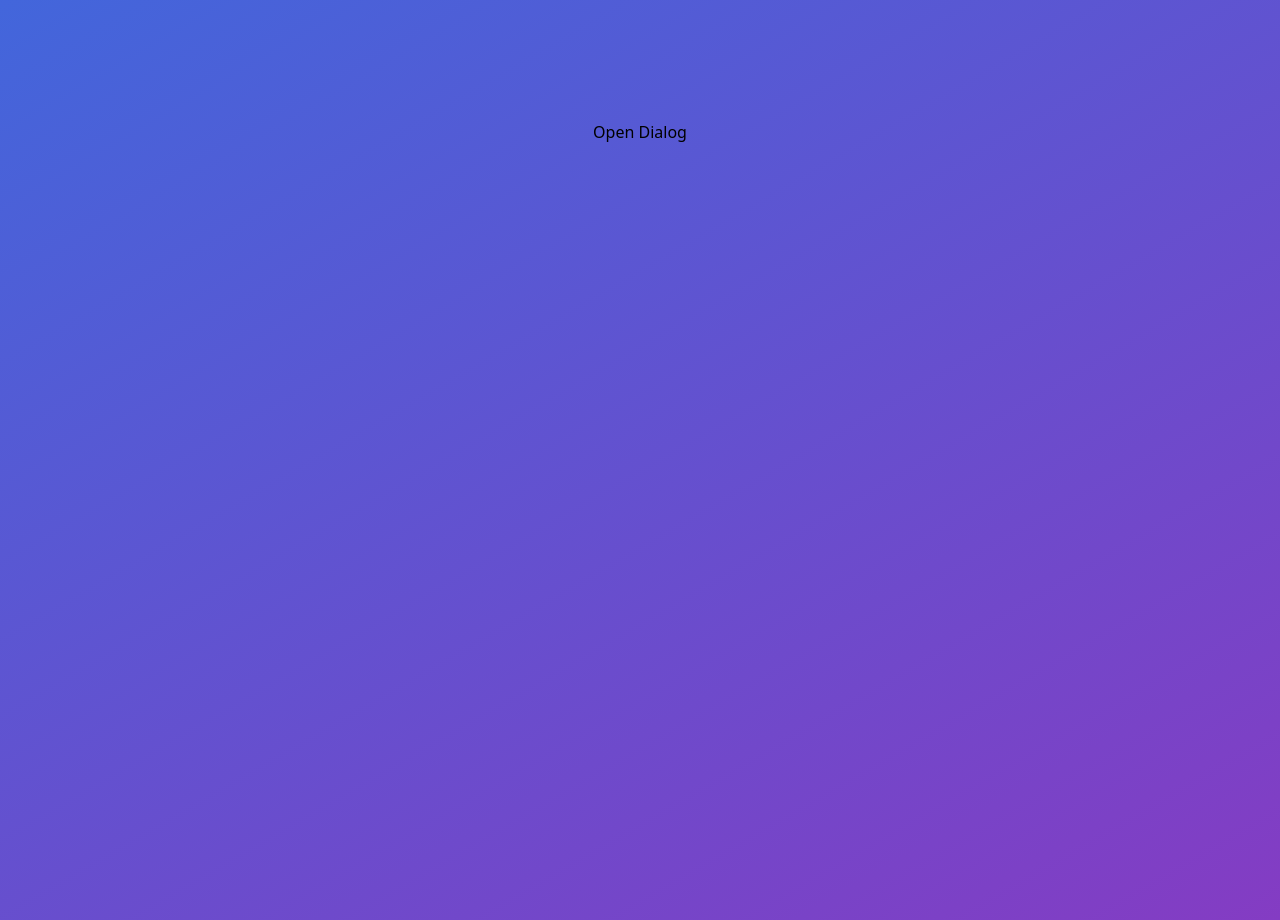
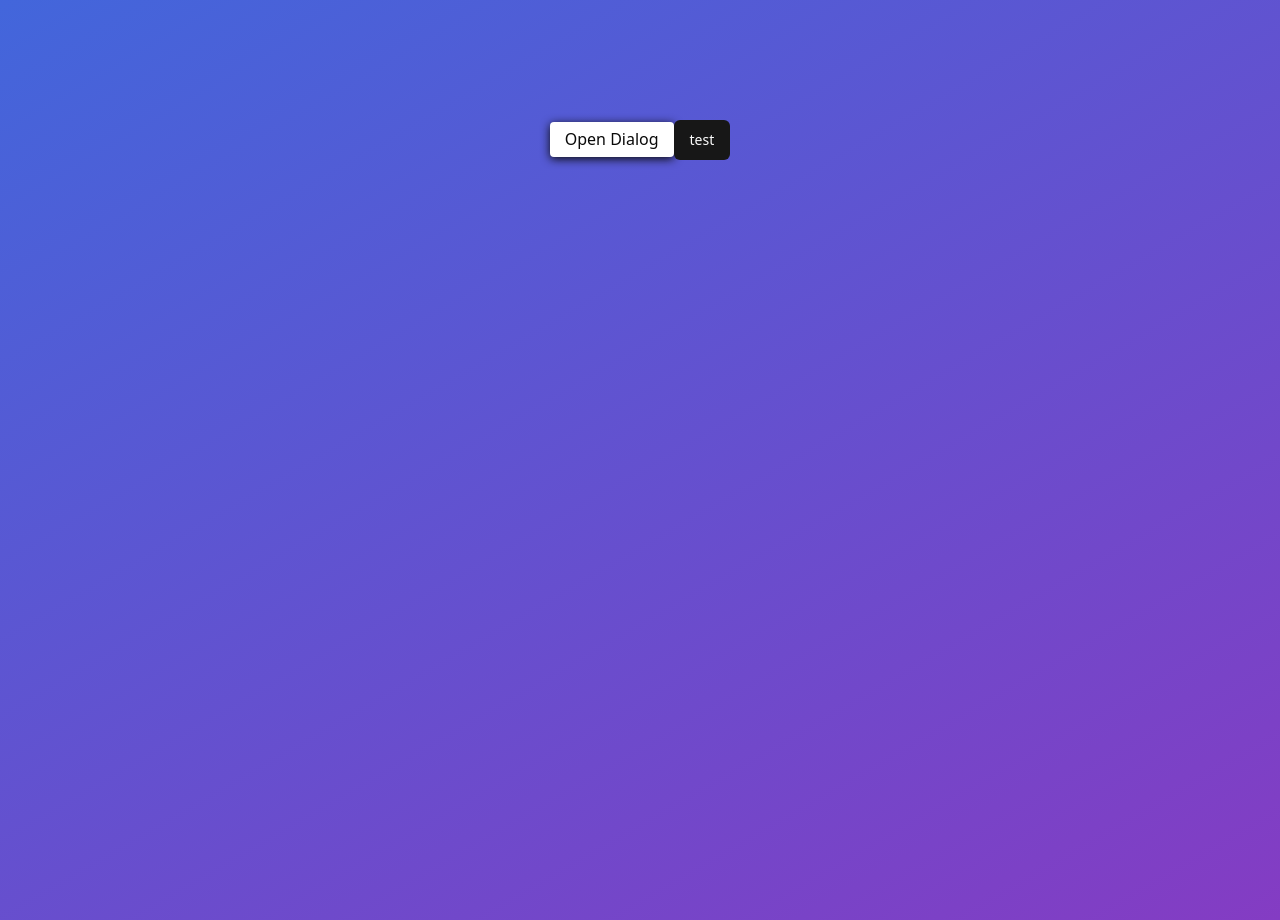
Before and after one commit to poad/next-ts-radixui-example, a Next.js app: page / in a window 1280 px wide. Built offline with nearby package versions, Linux system fonts and the light colour scheme.

Commit message:
Add shadcn/ui

```diff
--- a/src/app/globals.css
+++ b/src/app/globals.css
@@ -14,3 +14,76 @@
   -webkit-font-smoothing: antialiased;
   -moz-osx-font-smoothing: grayscale;
 }
+
+@layer base {
+  :root {
+    --background: 0 0% 100%;
+    --foreground: 0 0% 3.9%;
+
+    --card: 0 0% 100%;
+    --card-foreground: 0 0% 3.9%;
+
+    --popover: 0 0% 100%;
+    --popover-foreground: 0 0% 3.9%;
+
+    --primary: 0 0% 9%;
+    --primary-foreground: 0 0% 98%;
+
+    --secondary: 0 0% 96.1%;
+    --secondary-foreground: 0 0% 9%;
+
+    --muted: 0 0% 96.1%;
+    --muted-foreground: 0 0% 45.1%;
+
+    --accent: 0 0% 96.1%;
+    --accent-foreground: 0 0% 9%;
+
+    --destructive: 0 84.2% 60.2%;
+    --destructive-foreground: 0 0% 98%;
+
+    --border: 0 0% 89.8%;
+    --input: 0 0% 89.8%;
+    --ring: 0 0% 3.9%;
+
+    --radius: 0.5rem;
+  }
+
+  .dark {
+    --background: 0 0% 3.9%;
+    --foreground: 0 0% 98%;
+
+    --card: 0 0% 3.9%;
+    --card-foreground: 0 0% 98%;
+
+    --popover: 0 0% 3.9%;
+    --popover-foreground: 0 0% 98%;
+
+    --primary: 0 0% 98%;
+    --primary-foreground: 0 0% 9%;
+
+    --secondary: 0 0% 14.9%;
+    --secondary-foreground: 0 0% 98%;
+
+    --muted: 0 0% 14.9%;
+    --muted-foreground: 0 0% 63.9%;
+
+    --accent: 0 0% 14.9%;
+    --accent-foreground: 0 0% 98%;
+
+    --destructive: 0 62.8% 30.6%;
+    --destructive-foreground: 0 0% 98%;
+
+    --border: 0 0% 14.9%;
+    --input: 0 0% 14.9%;
+    --ring: 0 0% 83.1%;
+  }
+}
+
+@layer base {
+  * {
+    @apply border-border;
+  }
+  body {
+    @apply bg-background text-foreground;
+  }
+}
--- a/src/app/page.tsx
+++ b/src/app/page.tsx
@@ -1,5 +1,6 @@
 import { Inter } from "next/font/google";
-import TestDialog from "../componnts/Dialog";
+import TestDialog from "../components/Dialog";
+import { Button } from "../components/ui/button";
 
 const inter = Inter({ subsets: ["latin"] });
 
@@ -16,6 +17,7 @@
 					dialogTitle="Test Dialog"
 					dialogText="test"
 				/>
+        <Button>test</Button>
 			</main>
 		</>
 	);
--- /dev/null
+++ b/src/components/ui/button.tsx
@@ -0,0 +1,56 @@
+import * as React from "react"
+import { Slot } from "@radix-ui/react-slot"
+import { cva, type VariantProps } from "class-variance-authority"
+
+import { cn } from "../../lib/utils"
+
+const buttonVariants = cva(
+  "inline-flex items-center justify-center rounded-md text-sm font-medium ring-offset-background transition-colors focus-visible:outline-none focus-visible:ring-2 focus-visible:ring-ring focus-visible:ring-offset-2 disabled:pointer-events-none disabled:opacity-50",
+  {
+    variants: {
+      variant: {
+        default: "bg-primary text-primary-foreground hover:bg-primary/90",
+        destructive:
+          "bg-destructive text-destructive-foreground hover:bg-destructive/90",
+        outline:
+          "border border-input bg-background hover:bg-accent hover:text-accent-foreground",
+        secondary:
+          "bg-secondary text-secondary-foreground hover:bg-secondary/80",
+        ghost: "hover:bg-accent hover:text-accent-foreground",
+        link: "text-primary underline-offset-4 hover:underline",
+      },
+      size: {
+        default: "h-10 px-4 py-2",
+        sm: "h-9 rounded-md px-3",
+        lg: "h-11 rounded-md px-8",
+        icon: "h-10 w-10",
+      },
+    },
+    defaultVariants: {
+      variant: "default",
+      size: "default",
+    },
+  }
+)
+
+export interface ButtonProps
+  extends React.ButtonHTMLAttributes<HTMLButtonElement>,
+    VariantProps<typeof buttonVariants> {
+  asChild?: boolean
+}
+
+const Button = React.forwardRef<HTMLButtonElement, ButtonProps>(
+  ({ className, variant, size, asChild = false, ...props }, ref) => {
+    const Comp = asChild ? Slot : "button"
+    return (
+      <Comp
+        className={cn(buttonVariants({ variant, size, className }))}
+        ref={ref}
+        {...props}
+      />
+    )
+  }
+)
+Button.displayName = "Button"
+
+export { Button, buttonVariants }
--- /dev/null
+++ b/src/lib/utils.ts
@@ -0,0 +1,6 @@
+import { type ClassValue, clsx } from "clsx"
+import { twMerge } from "tailwind-merge"
+
+export function cn(...inputs: ClassValue[]) {
+  return twMerge(clsx(inputs))
+}
--- a/tailwind.config.js
+++ b/tailwind.config.js
@@ -1,31 +1,76 @@
-const { violet, blackA, mauve, green } = require('@radix-ui/colors');
-
 /** @type {import('tailwindcss').Config} */
 module.exports = {
-  content: ['./App.jsx'],
+  darkMode: ["class"],
+  content: [
+    './pages/**/*.{ts,tsx}',
+    './components/**/*.{ts,tsx}',
+    './app/**/*.{ts,tsx}',
+    './src/**/*.{ts,tsx}',
+	],
   theme: {
+    container: {
+      center: true,
+      padding: "2rem",
+      screens: {
+        "2xl": "1400px",
+      },
+    },
     extend: {
       colors: {
-        ...mauve,
-        ...violet,
-        ...green,
-        ...blackA,
+        border: "hsl(var(--border))",
+        input: "hsl(var(--input))",
+        ring: "hsl(var(--ring))",
+        background: "hsl(var(--background))",
+        foreground: "hsl(var(--foreground))",
+        primary: {
+          DEFAULT: "hsl(var(--primary))",
+          foreground: "hsl(var(--primary-foreground))",
+        },
+        secondary: {
+          DEFAULT: "hsl(var(--secondary))",
+          foreground: "hsl(var(--secondary-foreground))",
+        },
+        destructive: {
+          DEFAULT: "hsl(var(--destructive))",
+          foreground: "hsl(var(--destructive-foreground))",
+        },
+        muted: {
+          DEFAULT: "hsl(var(--muted))",
+          foreground: "hsl(var(--muted-foreground))",
+        },
+        accent: {
+          DEFAULT: "hsl(var(--accent))",
+          foreground: "hsl(var(--accent-foreground))",
+        },
+        popover: {
+          DEFAULT: "hsl(var(--popover))",
+          foreground: "hsl(var(--popover-foreground))",
+        },
+        card: {
+          DEFAULT: "hsl(var(--card))",
+          foreground: "hsl(var(--card-foreground))",
+        },
+      },
+      borderRadius: {
+        lg: "var(--radius)",
+        md: "calc(var(--radius) - 2px)",
+        sm: "calc(var(--radius) - 4px)",
       },
       keyframes: {
-        overlayShow: {
-          from: { opacity: 0 },
-          to: { opacity: 1 },
+        "accordion-down": {
+          from: { height: 0 },
+          to: { height: "var(--radix-accordion-content-height)" },
         },
-        contentShow: {
-          from: { opacity: 0, transform: 'translate(-50%, -48%) scale(0.96)' },
-          to: { opacity: 1, transform: 'translate(-50%, -50%) scale(1)' },
+        "accordion-up": {
+          from: { height: "var(--radix-accordion-content-height)" },
+          to: { height: 0 },
         },
       },
       animation: {
-        overlayShow: 'overlayShow 150ms cubic-bezier(0.16, 1, 0.3, 1)',
-        contentShow: 'contentShow 150ms cubic-bezier(0.16, 1, 0.3, 1)',
+        "accordion-down": "accordion-down 0.2s ease-out",
+        "accordion-up": "accordion-up 0.2s ease-out",
       },
     },
   },
-  plugins: [],
-};
+  plugins: [require("tailwindcss-animate")],
+}
```
Also changed, not shown: package.json (+7 -1 lines), components.json (added), src/components/Dialog.tsx (renamed from src/componnts/Dialog.tsx), 1 other file (tests, documents, lock files or other folders).
